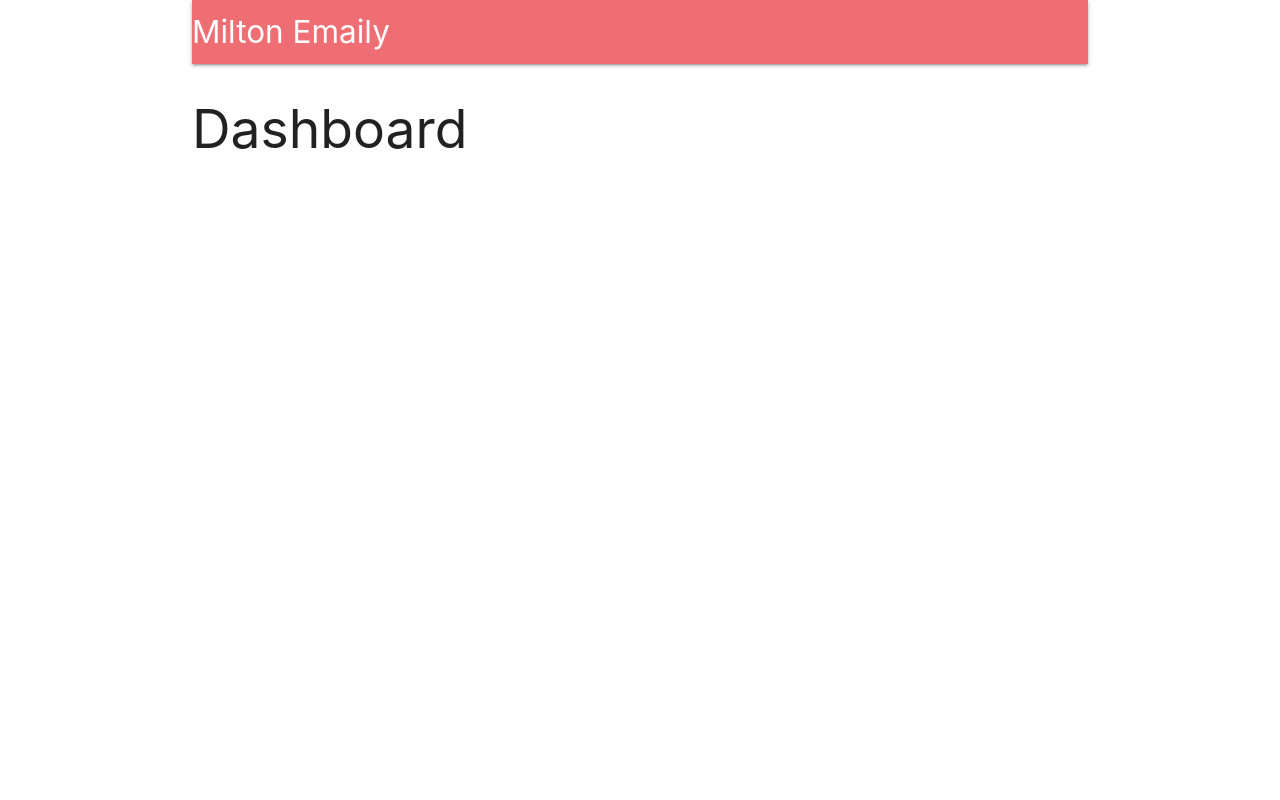
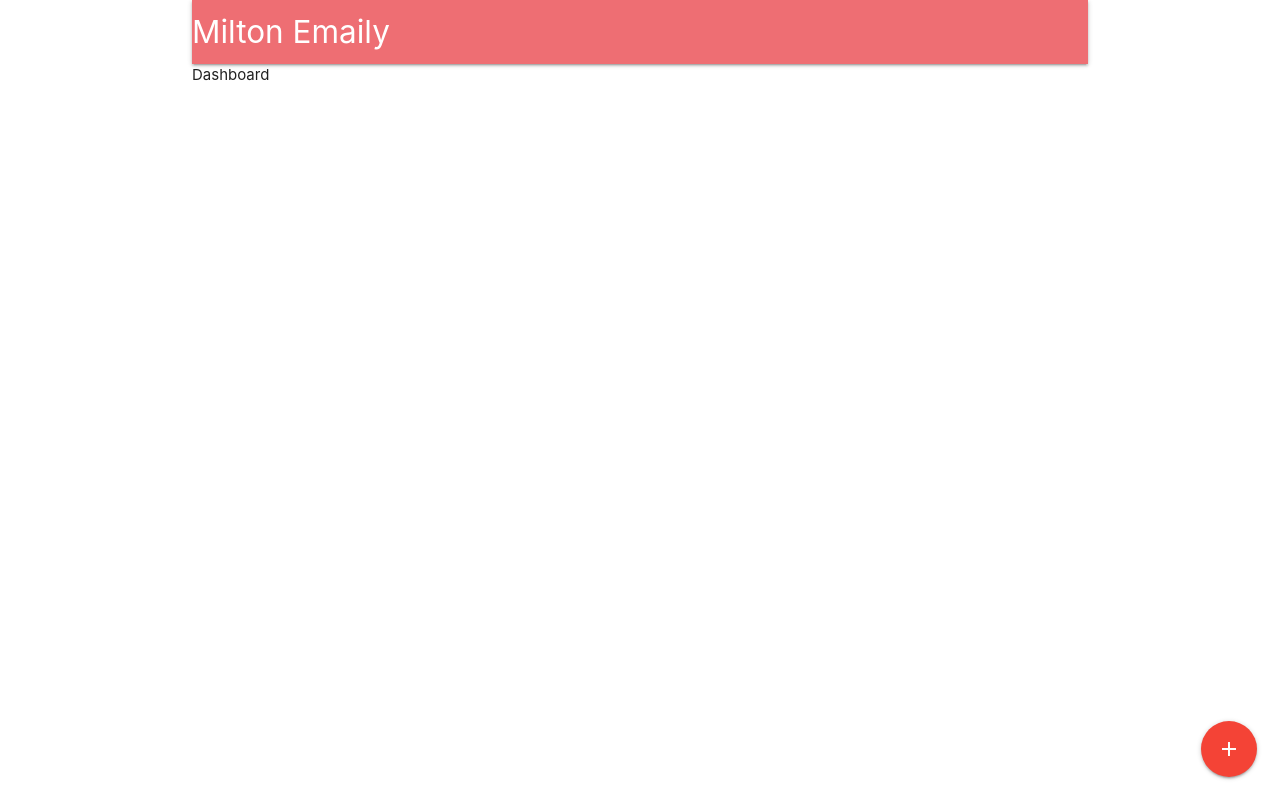
Before and after one commit to mchangpi/milton-survey-mailer, a React (Create React App) app in the folder client/: page /surveys in a window 1280 px wide. Built offline with nearby package versions, Linux system fonts and the light colour scheme; no server answers.

Commit message:
152 Navigating with Link Tag

```diff
--- a/client/public/index.html
+++ b/client/public/index.html
@@ -15,6 +15,10 @@
       user's mobile device or desktop. See https://developers.google.com/web/fundamentals/web-app-manifest/
     -->
     <link rel="manifest" href="%PUBLIC_URL%/manifest.json" />
+    <link
+      href="https://fonts.googleapis.com/icon?family=Material+Icons"
+      rel="stylesheet"
+    />
     <!--
       Notice the use of %PUBLIC_URL% in the tags above.
       It will be replaced with the URL of the `public` folder during the build.
--- a/client/src/components/App.js
+++ b/client/src/components/App.js
@@ -5,7 +5,7 @@ import * as actions from "../actions";
 
 import Header from "./Header";
 import Landing from "./Landing";
-const Dashboard = () => <h2>Dashboard</h2>;
+import Dashboard from "./Dashboard";
 const SurveyNew = () => <h2>SurveyNew</h2>;
 
 class App extends Component {
--- /dev/null
+++ b/client/src/components/Dashboard.js
@@ -0,0 +1,17 @@
+import React from "react";
+import { Link } from "react-router-dom";
+
+const Dashboard = () => {
+  return (
+    <div>
+      Dashboard
+      <div className="fixed-action-btn">
+        <Link to="/surveys/new" className="btn-floating btn-large red">
+          <i className="material-icons">add</i>
+        </Link>
+      </div>
+    </div>
+  );
+};
+
+export default Dashboard;
--- a/client/src/index.js
+++ b/client/src/index.js
@@ -8,7 +8,7 @@ import reduxThunk from "redux-thunk";
 import App from "./components/App";
 import reducers from "./reducers";
 
-//testing in the browser
+/* //testing in the browser
 import axios from "axios";
 window.axios = axios;
 const survey = {
@@ -16,7 +16,7 @@ const survey = {
   subject: "Give Us feedback",
   body: "We would love the hear you if you enjoy our services",
   recipients: "mchangpi@gmail.com",
-};
+};*/
 
 const initState = {};
 
```
